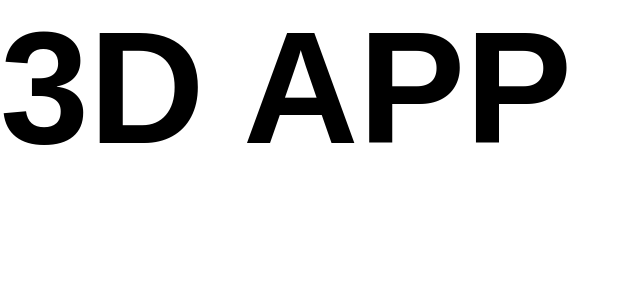
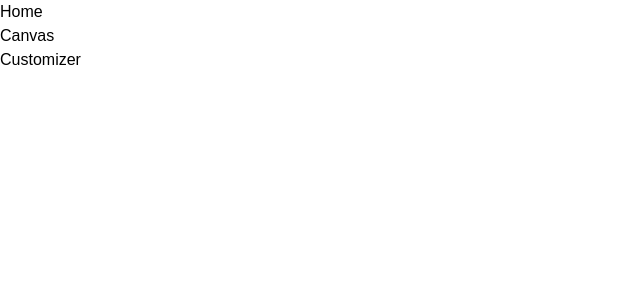
Before and after one commit to muneneee/3D-Shirt-Design, a React (Vite) app in the folder client/: page / in a window 1280 px wide. Shown: the top 300 px of the page, without its empty margins (0-640 px from the left). Built offline with nearby package versions, Linux system fonts and the light colour scheme; a web font is replaced by a local one.

Commit message:
setup app structure

```diff
--- a/client/src/App.jsx
+++ b/client/src/App.jsx
@@ -1,10 +1,15 @@
+import Canvas from './canvas';
+import Customizer from './pages/Customizer';
+import Home from './pages/Home';
 
 function App() {
 
   return (
-    <div>
-      <h1 className="head-text">3D APP</h1>
-    </div>
+    <main className='app transition-all ease-in'>
+      <Home />
+      <Canvas />
+      <Customizer />
+    </main>
   )
 }
 
```
